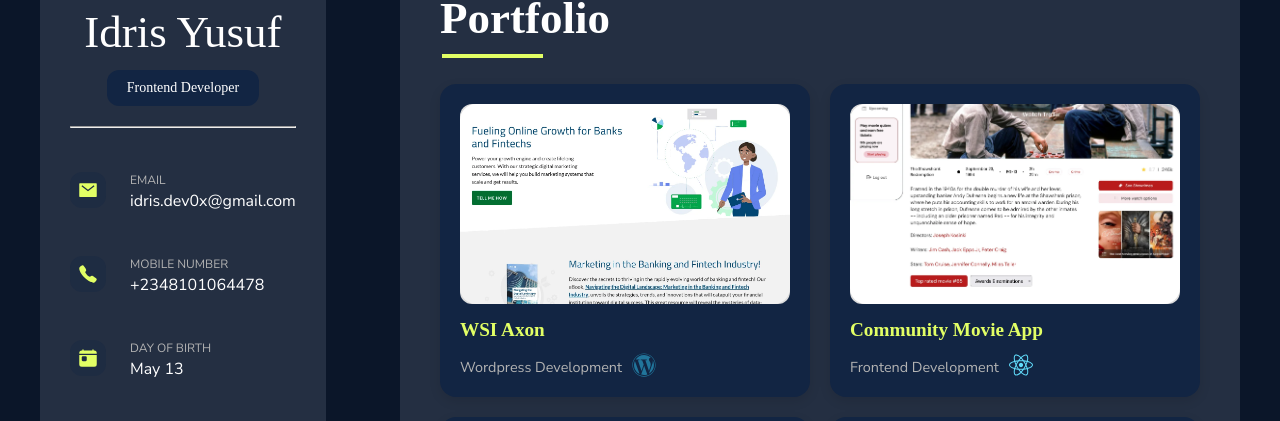
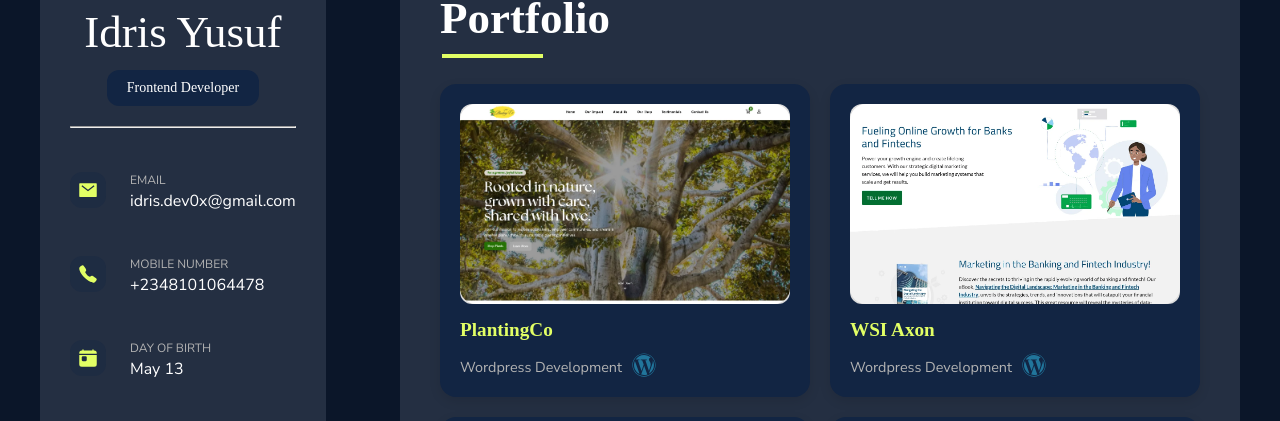
Before and after one commit to drizzy009/my-portfolio, a React (Vite) app: page /portfolio in a window 1280 px wide. Shown: the part 170-591 px from the top of the page. Built offline with nearby package versions, Linux system fonts and the light colour scheme; some icons are missing; a web font is replaced by a local one.

Commit message:
added new portfolio data - plantingco

```diff
--- a/src/assets/index.js
+++ b/src/assets/index.js
@@ -15,6 +15,7 @@ import wsiblogfull from "./wsi_blog_full.webp";
 import wsihome from "./wsi_home.webp";
 import movie2 from "./movie2.webp";
 import movie from "./movie.webp";
+import plantingco from "./plantingco.webp";
 
 export {
   menu,
@@ -33,5 +34,6 @@ export {
   wsiblogfull,
   wsihome,
   movie,
-  movie2
+  movie2,
+  plantingco
 };
--- a/src/pages/portfolio/Data.js
+++ b/src/pages/portfolio/Data.js
@@ -11,9 +11,19 @@ import {
   wsiblog,
   wsiblogfull,
   wsihome,
+  plantingco
 } from "../../assets/index";
 
 export const portfolioData = [
+  {
+    id: "plantingcop",
+    img: plantingco,
+    title: "PlantingCo",
+    caption: "Wordpress Development",
+    alt: "PlantingCo",
+    technology: "WordPress",
+    url: "https://plantingco.ng"
+  },
   {
     id: "wsihome",
     img: wsihome,
```
Also changed, not shown: src/assets/plantingco.webp (added).
